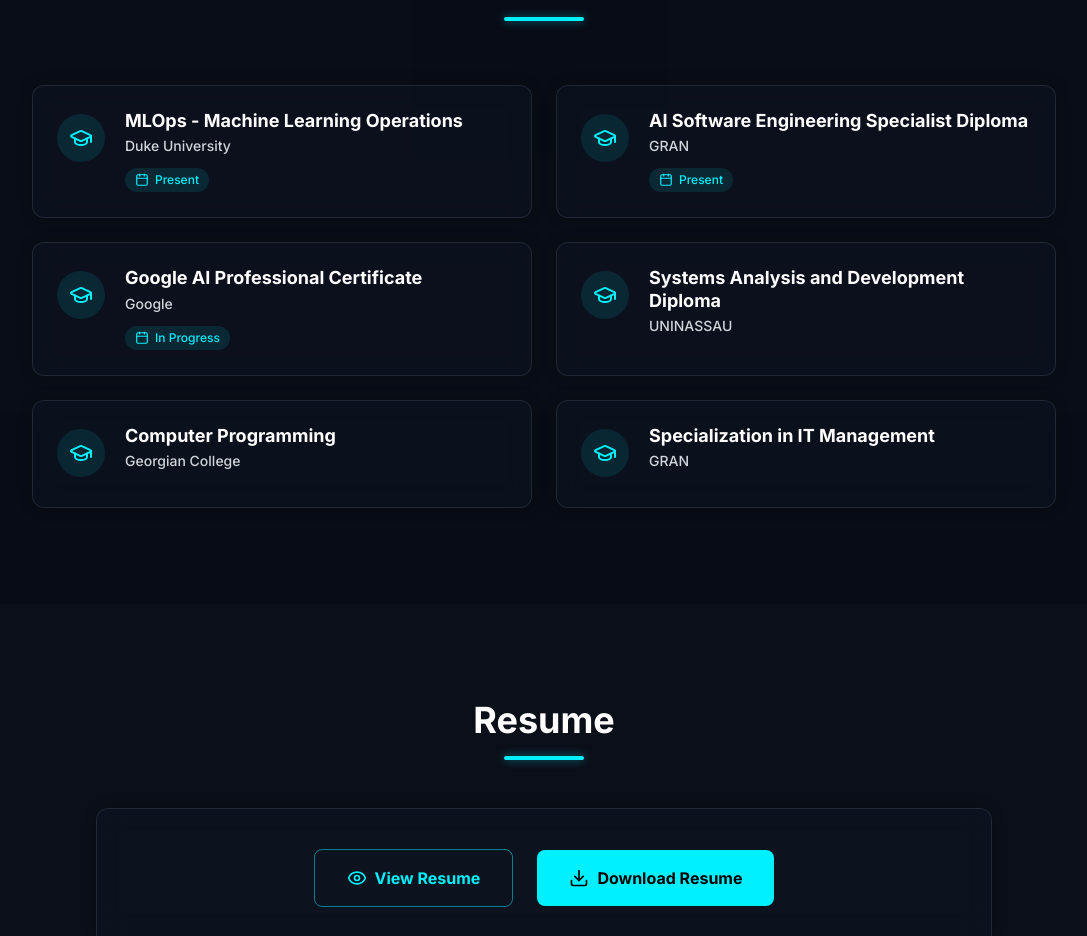
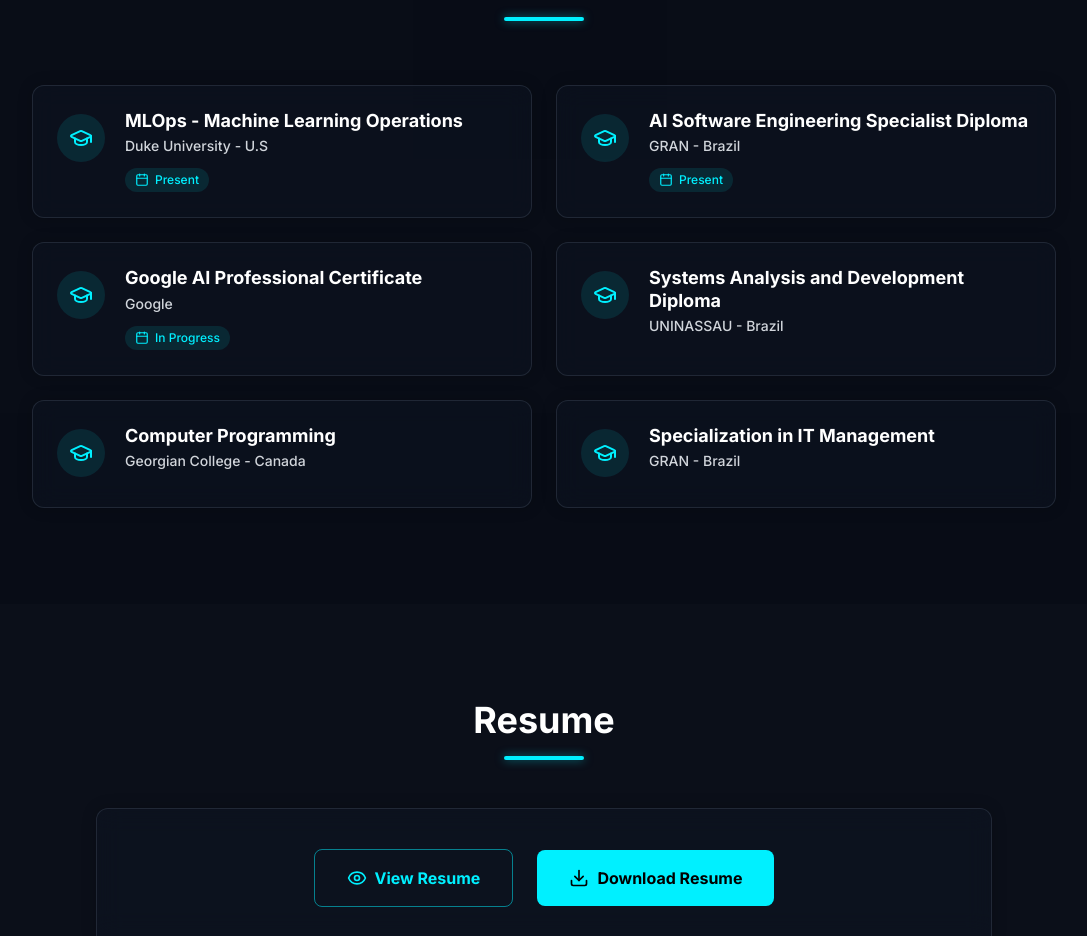
Before and after one commit to santosisadora/myportfolio, a React (Vite) app: page / in a window 1280 px wide. Shown: the part 6700-7636 px from the top of the page, without its empty margins (96-1183 px from the left). Built offline with nearby package versions, Linux system fonts and the light colour scheme.

Commit message:
docs: Add country locations to education institutions

```diff
--- a/src/components/Education.jsx
+++ b/src/components/Education.jsx
@@ -5,12 +5,12 @@
 const education = [
   {
     degree: "MLOps - Machine Learning Operations",
-    institution: "Duke University",
+    institution: "Duke University - U.S",
     year: "Present"
   },
   {
     degree: "AI Software Engineering Specialist Diploma",
-    institution: "GRAN",
+    institution: "GRAN - Brazil",
     year: "Present"
   },
   {
@@ -20,15 +20,15 @@
   },
   {
     degree: "Systems Analysis and Development Diploma",
-    institution: "UNINASSAU"
+    institution: "UNINASSAU - Brazil"
   },
   {
     degree: "Computer Programming",
-    institution: "Georgian College"
+    institution: "Georgian College - Canada"
   },
   {
     degree: "Specialization in IT Management",
-    institution: "GRAN"
+    institution: "GRAN - Brazil"
   }
 ];
 
```
